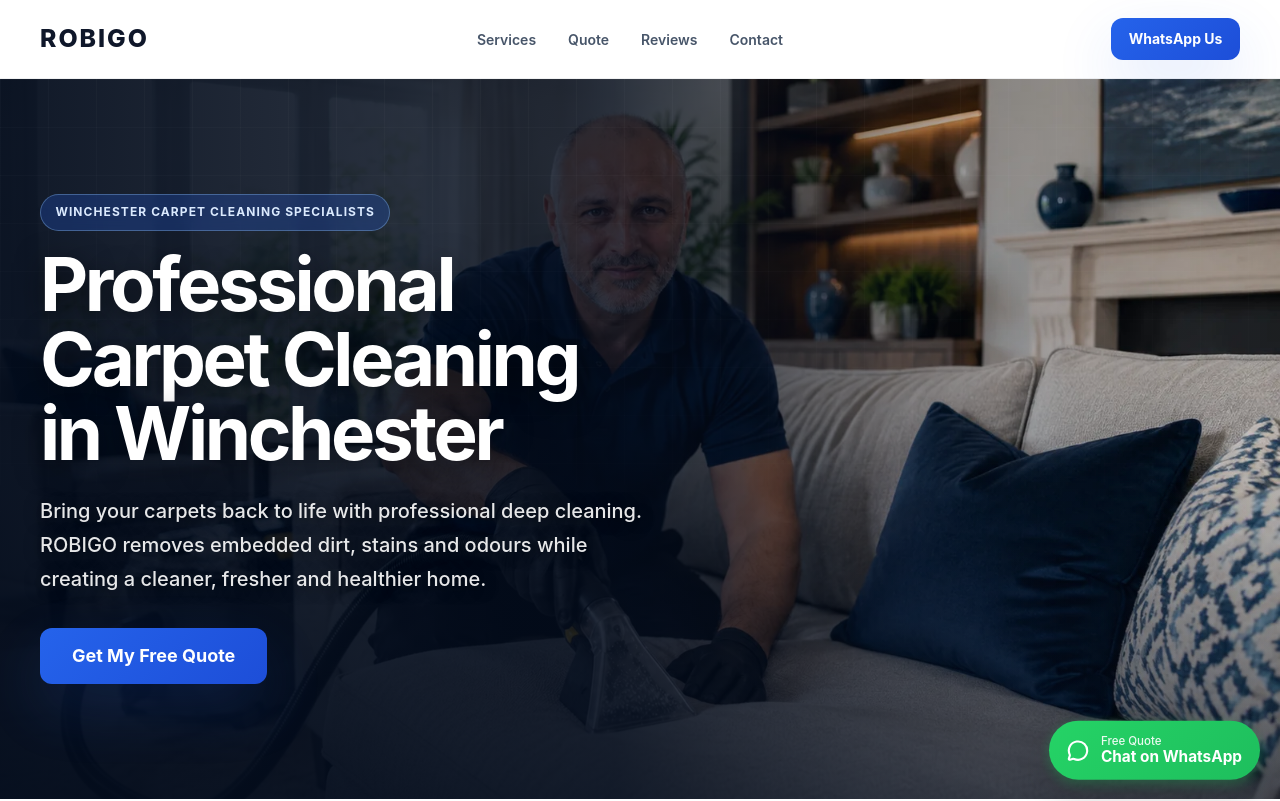
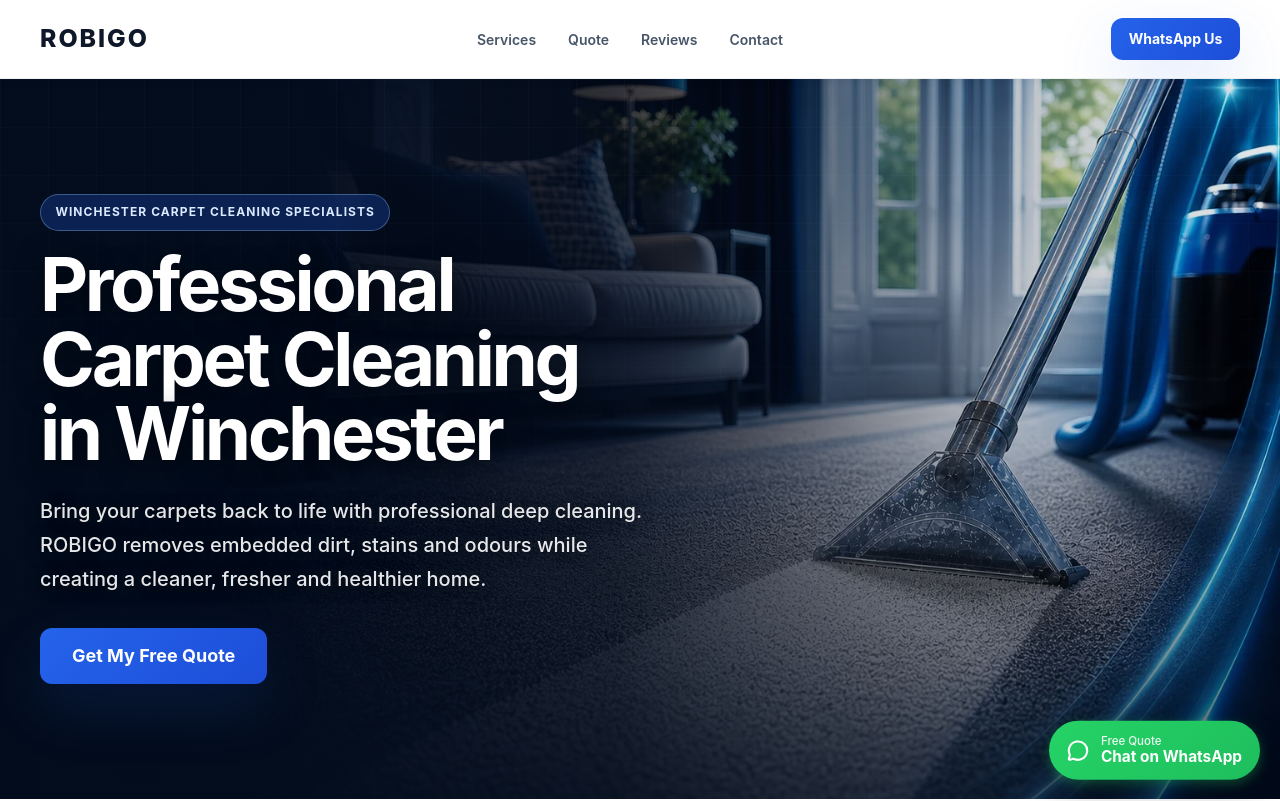
Before and after one commit to Robigo1977/ROBIGO-V5, a React (Vite) app: page /carpet-cleaning-winchester in a window 1280 px wide. Shown: the top 801 px of the page. Built offline with nearby package versions, Linux system fonts and the light colour scheme.

Commit message:
Use premium campaign image on Winchester SEO hero

```diff
--- a/src/components/seo-pages/carpet-cleaning/Hero.tsx
+++ b/src/components/seo-pages/carpet-cleaning/Hero.tsx
@@ -3,7 +3,7 @@ import Button from "../../ui/Button";
 import SEO from "../../../seo/SEO";
 import businessSchema from "../../../seo/schema";
 
-import carpetCleaningImage from "../../../assets/optimized/carpet-cleaning.webp";
+import carpetCleaningImage from "../../../assets/optimized/hero/robigo-campaign-hero.webp";
 
 import styles from "./CarpetCleaningPage.module.css";
 
@@ -32,7 +32,7 @@ export default function Hero() {
           <img
             className={styles.heroImage}
             src={carpetCleaningImage}
-            alt=""
+            alt="Professional carpet cleaning in a premium Winchester living room"
             decoding="async"
             fetchPriority="high"
           />
```
